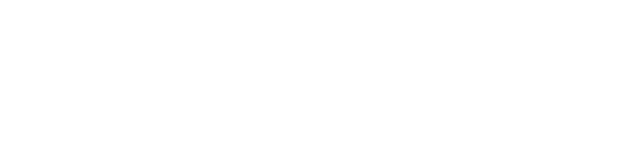
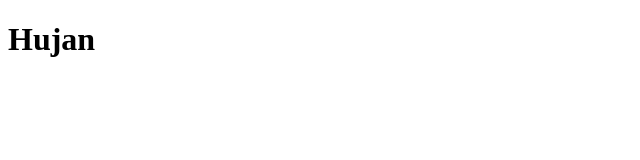
Before and after one commit to ririnnadita/latihan-2, a plain HTML site: page index.html in a window 1280 px wide. Shown: the whole page, without its empty margins (0-640 px from the left). Drawn offline with Linux system fonts and the light colour scheme.

Commit message:
tambah h1

```diff
--- a/index.html
+++ b/index.html
@@ -6,6 +6,6 @@
     <title>Document</title>
 </head>
 <body>
-
+    <h1>Hujan</h1>
 </body>
 </html>
```
